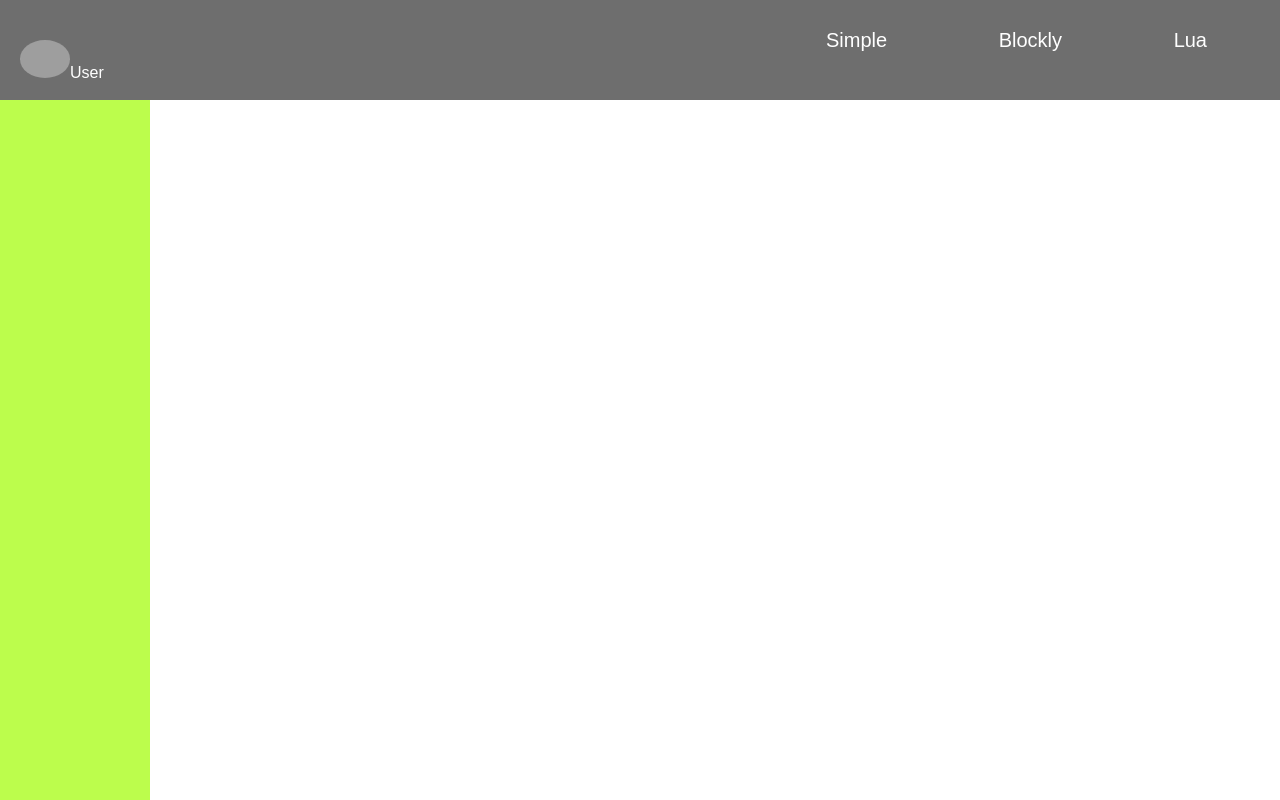
After one commit to iotcraft/mng_web, a PHP site: the page made by Dobrý weby/mng_web-main/zkouška.php in a window 1280 px wide. The commit adds this page. Run offline with PHP 8.4, Linux system fonts and the light colour scheme; grey boxes are pictures that could not be loaded.

Commit message:
Add files via upload

```diff
--- a/Dobrý weby/mng_web-main/SImple.css
+++ b/Dobrý weby/mng_web-main/SImple.css
@@ -29,7 +29,7 @@
 .user-label {
 
 	position: fixed;
-	top: 30px;
+	top: 40px;
 	left: 20px;
 	font-size: 16px;
 	color: white;
@@ -39,9 +39,9 @@
 /* Styling for the popup menu */
 .popup-menu {
 	position: absolute;
-	top: 50px;
+	top: 100px;
 	left: 0;
-	width: 200px;
+	width: 130px;
 	background-color: #272727;
 	color: white;
 	padding: 10px;
@@ -87,3 +87,6 @@
 	background: #BCFD4C;
 	border-radius: 50px;
 }
+.avatar{
+	border-radius: 50%;
+}
--- /dev/null
+++ b/Dobrý weby/mng_web-main/zkouška.php
@@ -0,0 +1,48 @@
+<!DOCTYPE html>
+<html lang="en">
+<head>
+    <meta charset="UTF-8">
+    <meta http-equiv="X-UA-Compatible" content="IE=edge">
+    <meta name="viewport" content="width=device-width, initial-scale=1.0">
+    <link rel="stylesheet" href="Simple.css">
+    <title>IoT Craft</title>
+</head>
+<body>
+  <div class >
+    <header></header>
+  </div>
+
+  <div class="wrapper">
+    <!-- Black bar container -->
+  <div class="black-bar">
+
+
+    <nav class="navbar">
+      <!-- User label -->
+      <div class="user-label"><img src="pf.jpg" alt="Avatar" style="width:50px" class="avatar">User</div>
+      <!-- Popup menu -->
+        <div class="popup-menu">
+        <div class="menu-item">Profile</div>
+        <div class="menu-item">Settings</div>
+        <div class="menu-item">Logout</div>
+      </div>
+        <ul>
+
+          <li><a href="Simple.html">Simple</a></li>
+          <li><a href="Začínáme.html">Blockly</a></li>
+          <li><a href="#">Lua</a><bgg/li>
+
+        </ul>
+
+    </nav>
+  <a href="https://i.ytimg.com/vi/6SKmcvz1pos/maxresdefault.jpg"></a>
+
+
+
+  </div>
+  </div>
+
+
+</div>
+</body>
+</html>
```
